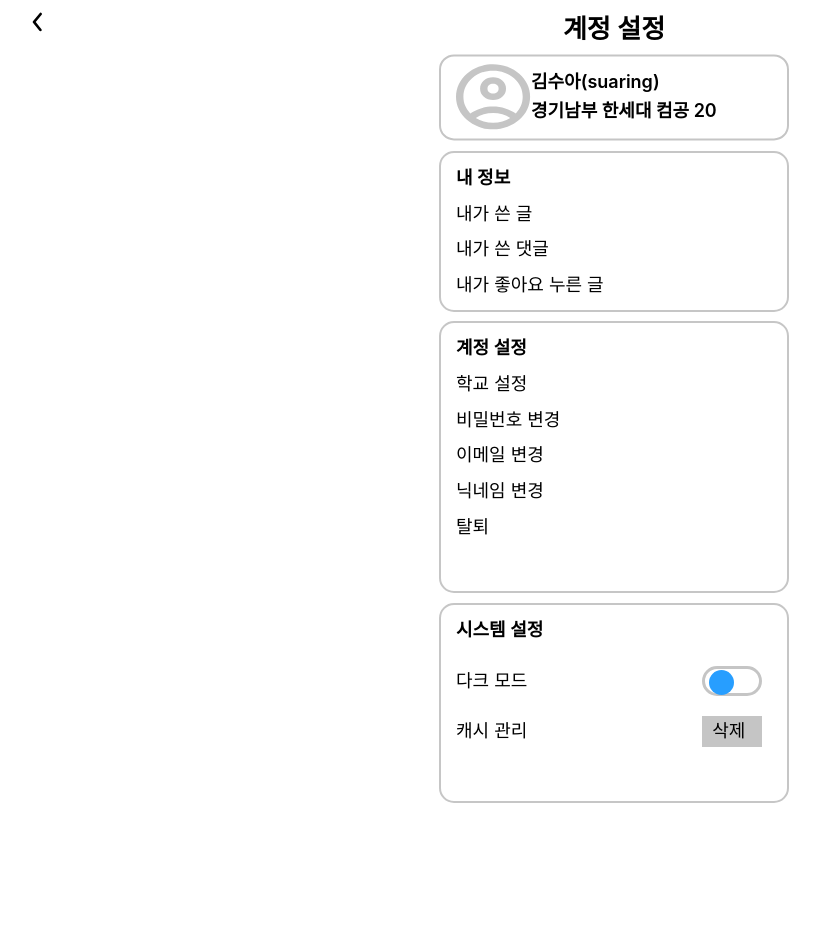
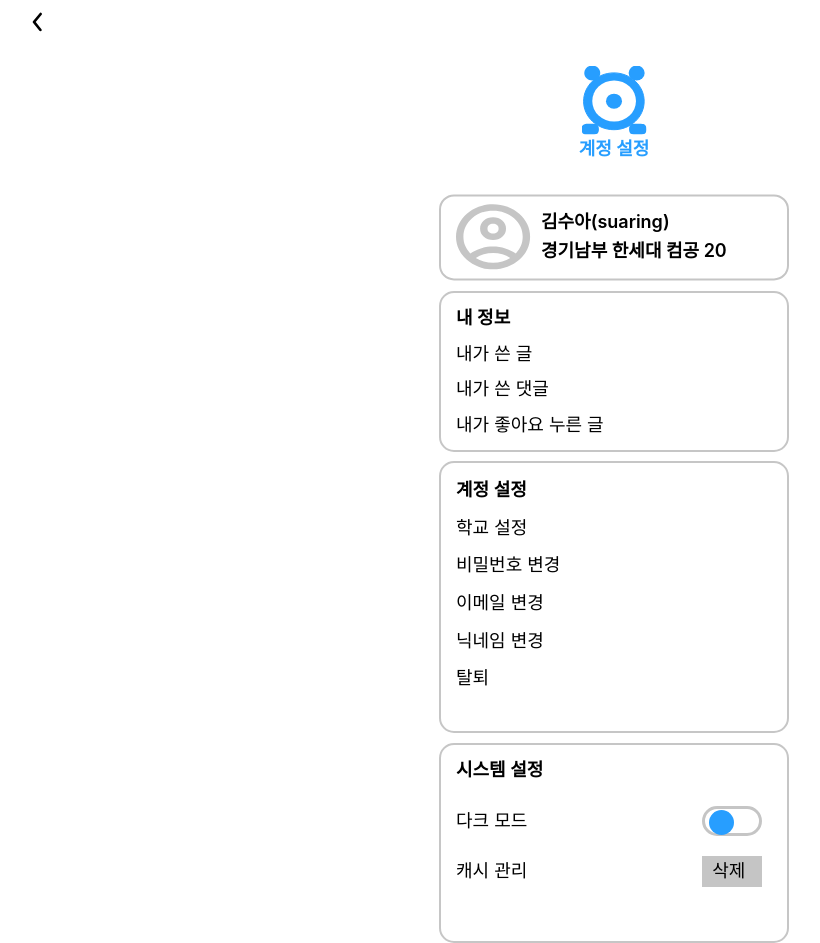
Before and after one commit to project-EveryOUR/everyOur-React, a React (Vite) app: page /settingspage in a window 1280 px wide. Shown: the whole page, without its empty margins (26-846 px from the left). Before the commit the page ends 803 px from the top, so only its background shows below. Built offline with nearby package versions, Linux system fonts and the light colour scheme; no server answers; a web font is replaced by a local one.

Commit message:
settings

```diff
--- a/src/SettingsPage/SettingsPage.scss
+++ b/src/SettingsPage/SettingsPage.scss
@@ -6,15 +6,18 @@
 
 
   &__settings-title {
+    color: #279EFF;
     position: absolute;
+    height: 27px;
     left: 50%;
-    transform: translate(-50%, -50%);
-    top: 13px;
+    transform: translate(-50%, -80%);
+    top: 143px;
     font-family: 'NanumGothic';
     font-style: normal;
-    font-weight: 700;
-    font-size: 26px;
-    line-height: 30px;
+    font-weight: bold;
+    font-size: 18px;
+    line-height: 32px;
+
   }
 
   &__gray-box-1 {
@@ -23,18 +26,21 @@
     height: 86px;
     left: 50%;
     transform: translate(-50%, -10%);
-    top: 63px;
+    top: 203px;
     border: 2px solid #C5C5C5;
     border-radius: 15px;
+
     &__userinfo {
       //내 정보
       font-weight: 600;
     }
 
     p {
+
       text-align: left;
       margin: 9px;
       font-size: 18px;
+      margin-left: 100px;
     }
   }
 
@@ -44,7 +50,7 @@
     height: 161px;
     left: 50%;
     transform: translate(-50%, 0%);
-    top: 151px;
+    top: 291px;
 
     border: 2px solid rgba(197, 197, 197, 0.980392);
     border-radius: 15px;
@@ -53,9 +59,16 @@
       //내 정보
       font-style: normal;
       font-weight: 600;
+      text-align: left;
+      margin: 15px;
+      font-size: 18px;
     }
 
     p {
+      cursor: pointer;
+      &:active {
+        background-color: #279eff;
+      }
       text-align: left;
       margin: 15px;
       font-size: 18px;
@@ -68,7 +81,7 @@
     height: 271.6px;
     left: 50%;
     transform: translate(-50%, 0%);
-    top: 321.4px;
+    top: 461px;
 
     border: 2px solid rgba(197, 197, 197, 0.980392);
     border-radius: 15px;
@@ -77,11 +90,21 @@
       //계정 설정
       font-style: normal;
       font-weight: 600;
+      text-align: left;
+      margin-left: 15px;
+      margin-top: 17px;
+      font-size: 18px;
     }
 
     p {
+      cursor: pointer;
+      &:active {
+        background-color: #279eff;
+      }
+
       text-align: left;
-      margin: 15px;
+      margin-left: 15px;
+      margin-top: 17px;
       font-size: 18px;
     }
   }
@@ -93,7 +116,7 @@
     height: 200px;
     left: 50%;
     transform: translate(-50%, 0%);
-    top: 603px;
+    top: 743px;
 
     border: 2px solid rgba(197, 197, 197, 0.980392);
     border-radius: 15px;
@@ -173,6 +196,7 @@
 
   .profile {
     margin-top: -14px;
+    cursor: pointer;
   }
   &__Backbtn {
     position: absolute;
--- a/src/SettingsPage/SettingsPage.tsx
+++ b/src/SettingsPage/SettingsPage.tsx
@@ -3,7 +3,7 @@ import "./SettingsPage.scss";
 import { Link, useNavigate } from "react-router-dom";
 import Profile from "./Profile";
 import Backbtn from "../assets/Backbtn.svg";
-
+import everyOURLogo from "../assets/logo.svg";
 
 const SettingsPage: React.FC = () => {
   // 다크 모드 설정을 로컬 스토리지에서 읽어옵니다.
@@ -26,6 +26,13 @@ const SettingsPage: React.FC = () => {
 
   return (
     <div className="settingspage">
+      <Link to={"/"}>
+        <img
+          src={everyOURLogo}
+          alt="everyOURLogo"
+          className="usepage__Logo"
+        />
+      </Link>
       <img src={Backbtn} alt="Backbtn" className="usepage__Backbtn" onClick={goBack} />
       <h1 className="settingspage__settings-title">계정 설정</h1>
       {/* 내용을 추가할 수 있습니다 */}
@@ -39,7 +46,7 @@ const SettingsPage: React.FC = () => {
         </p>
       </div>
       <div className="settingspage__gray-box-2">
-        <p className="settingspage__gray-box-2__myinfo">내 정보</p>
+        <div className="settingspage__gray-box-2__myinfo">내 정보</div>
 
         <Link to={"/mypost"}>
           <p className="settingspage__gray-box-2__myinfo__mypost">내가 쓴 글</p>
@@ -58,7 +65,7 @@ const SettingsPage: React.FC = () => {
         </Link>
       </div>
       <div className="settingspage__gray-box-3">
-        <p className="settingspage__gray-box-3__accset">계정 설정</p>
+        <div className="settingspage__gray-box-3__accset">계정 설정</div>
         <Link to={"/univshift"}>
           <p className="settingspage__gray-box-3__univset">학교 설정</p>
         </Link>
```
